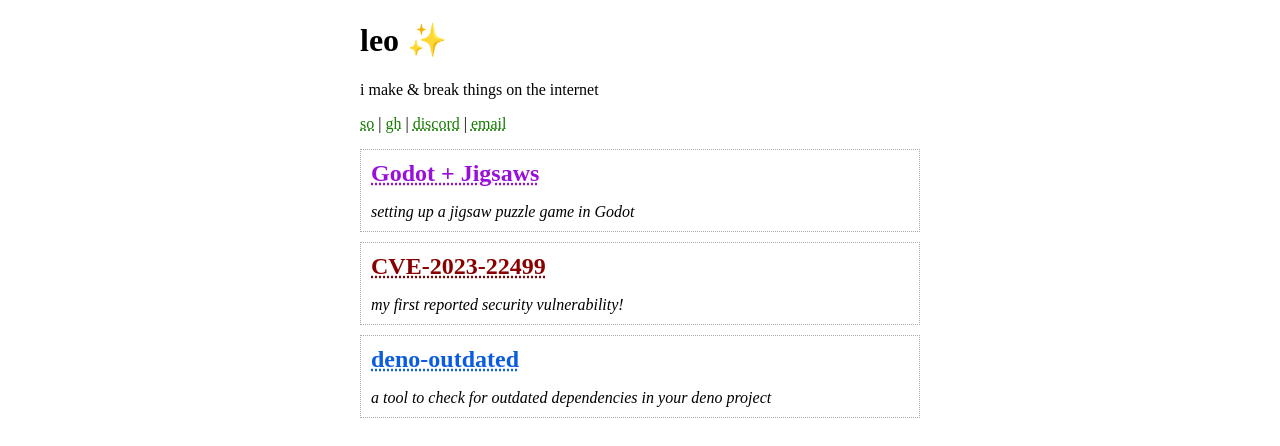
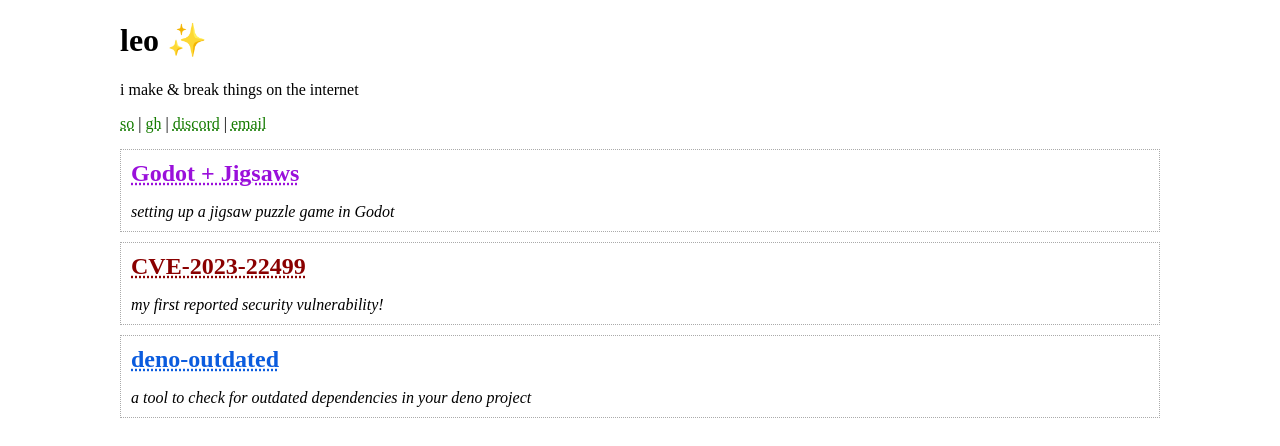
Before and after one commit to LeoDog896/webpage, a SvelteKit app: page / in a window 1280 px wide. Shown: the top 446 px of the page. Built offline with nearby package versions, Linux system fonts and the light colour scheme; a small style sheet from the web is missing.

Commit message:
feat: syntax highlighting

```diff
--- a/package.json
+++ b/package.json
@@ -27,6 +27,7 @@
 		"postcss-load-config": "^4.0.1",
 		"prettier": "^2.7.1",
 		"prettier-plugin-svelte": "^2.8.0",
+		"prism-themes": "^1.9.0",
 		"sass": "^1.58.0",
 		"svelte": "^3.52.0",
 		"svelte-check": "^2.9.2",
--- a/src/app.css
+++ b/src/app.css
@@ -2,7 +2,8 @@
 @import url('https://fonts.googleapis.com/css2?family=Montserrat:ital,wght@0,300;0,500;0,700;0,900;1,100&display=swap');
 
 body {
-	max-width: 35rem;
+	width: auto;
+	max-width: 65rem;
 	margin: auto;
 }
 
--- a/src/routes/+layout.svelte
+++ b/src/routes/+layout.svelte
@@ -1,5 +1,6 @@
 <script>
 	import '../app.css';
+	import 'prism-themes/themes/prism-material-oceanic.css';
 </script>
 
 <slot />
```
Also changed, not shown: 1 other file (tests, documents, lock files or other folders).
